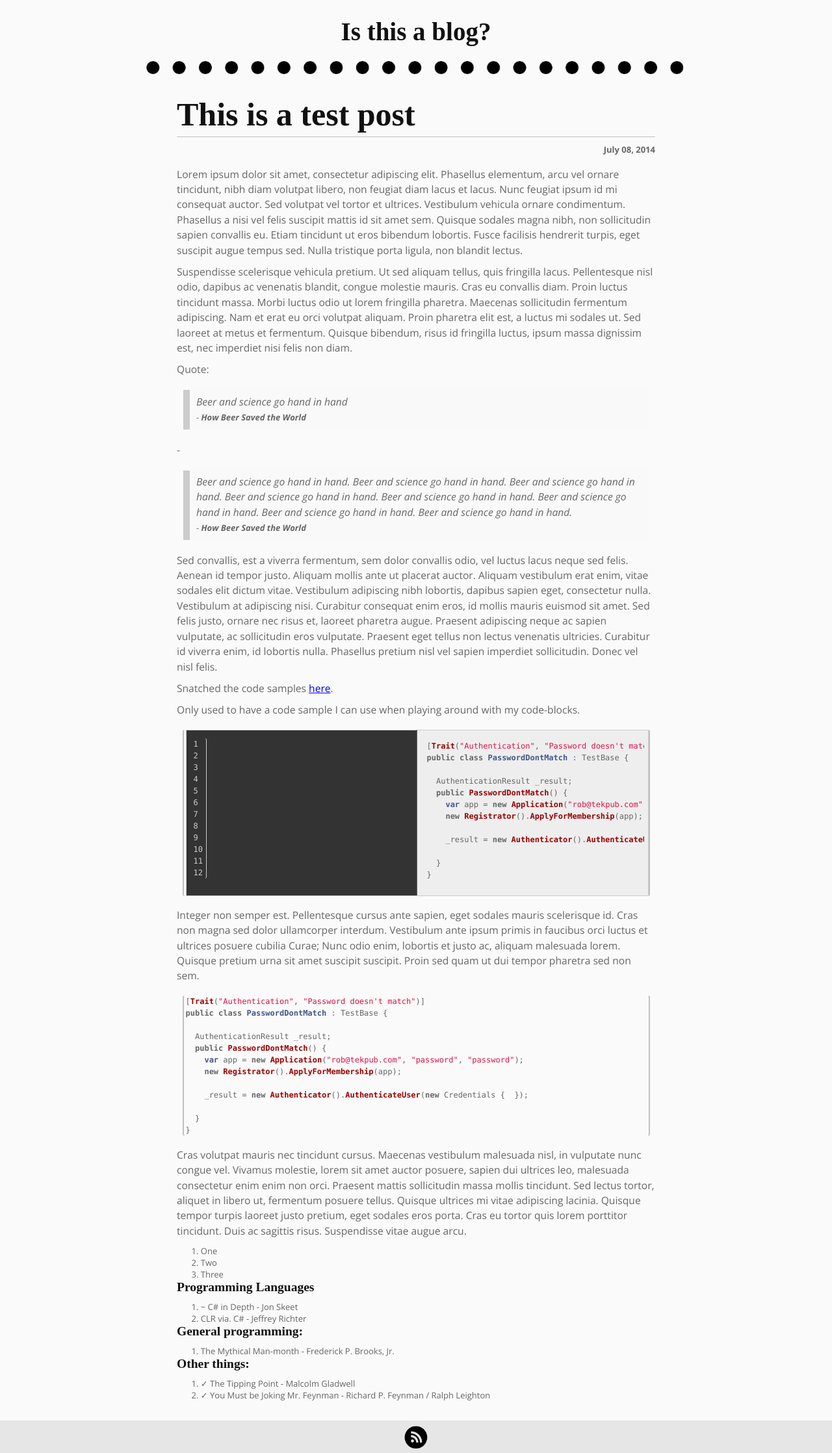
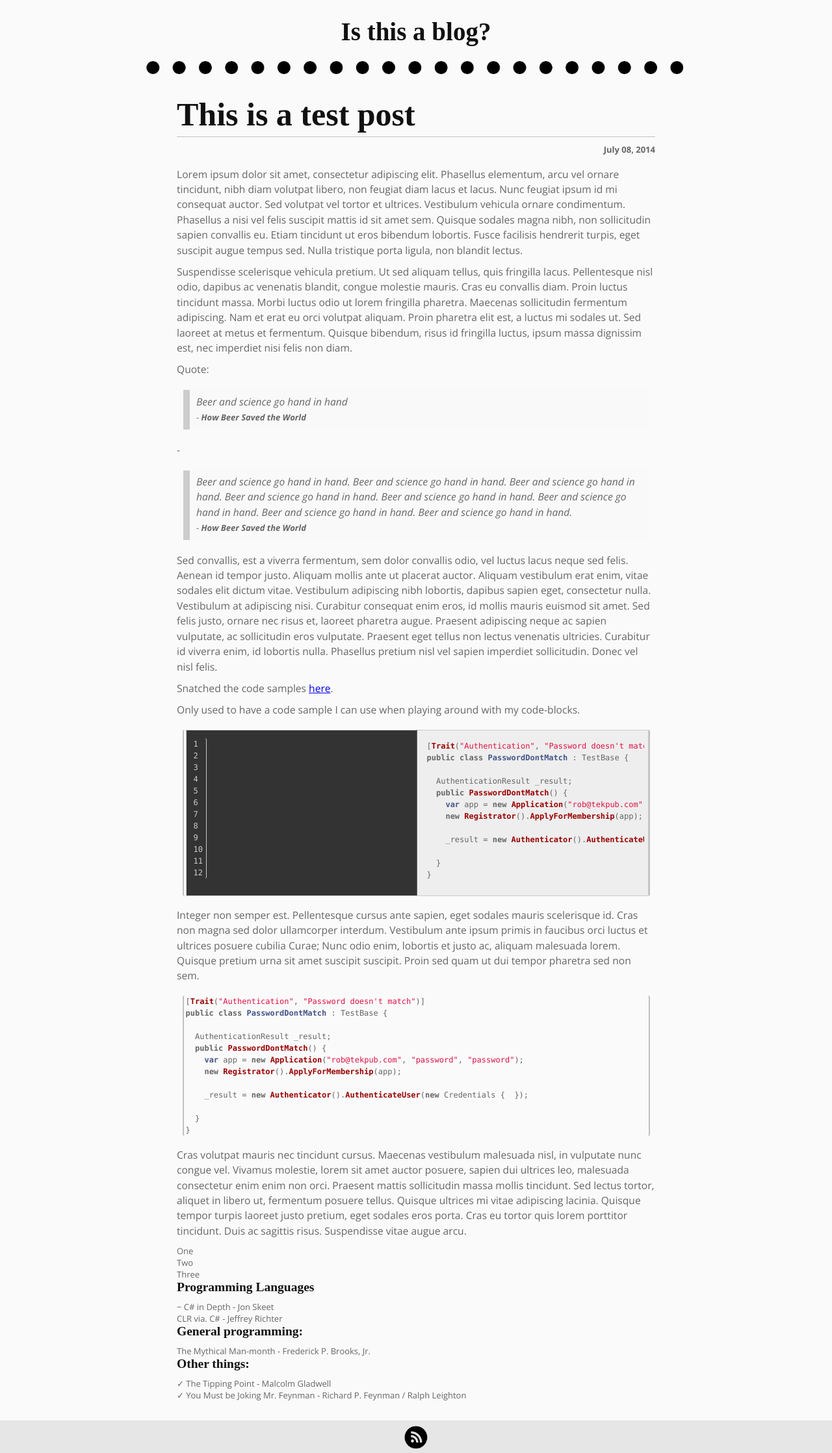
Before and after one commit to M-AV/M-AV.github.io, a Jekyll site: the page built from _posts/2014-07-08-Test-Test-Test.md, in a window 1280 px wide. Shown: the whole page at 65% size. Built offline with Jekyll 4.4.1, drawn with Linux system fonts in a browser that asks for light colours; Markdown is read by kramdown in place of the engine named in the settings.

Commit message:
Removed list styling..

```diff
--- a/assets/css/code.css
+++ b/assets/css/code.css
@@ -27,6 +27,11 @@ pre.prettyprint {
   margin-bottom: 18px;
 }
 pre code {
+  padding: 0;
+  color: inherit;
+  background-color: transparent;
+}
+pre code:not(.language-text) {
   padding: 0;
   color: inherit;
   background-color: transparent;
--- a/assets/css/style.css
+++ b/assets/css/style.css
@@ -18,13 +18,12 @@ body {
 }
 
 ol, ul {
+    list-style: none;
     margin: 0;
-    margin-left: 5%;
 }
 ul li {
     margin: 0;
     padding: 0;
-    margin-left: 5%;
 }
 h1 {
     margin-bottom: 10px;
```
Also changed, not shown: _posts/2014-07-08-Testing-Testing.md (+5 -3 lines).
